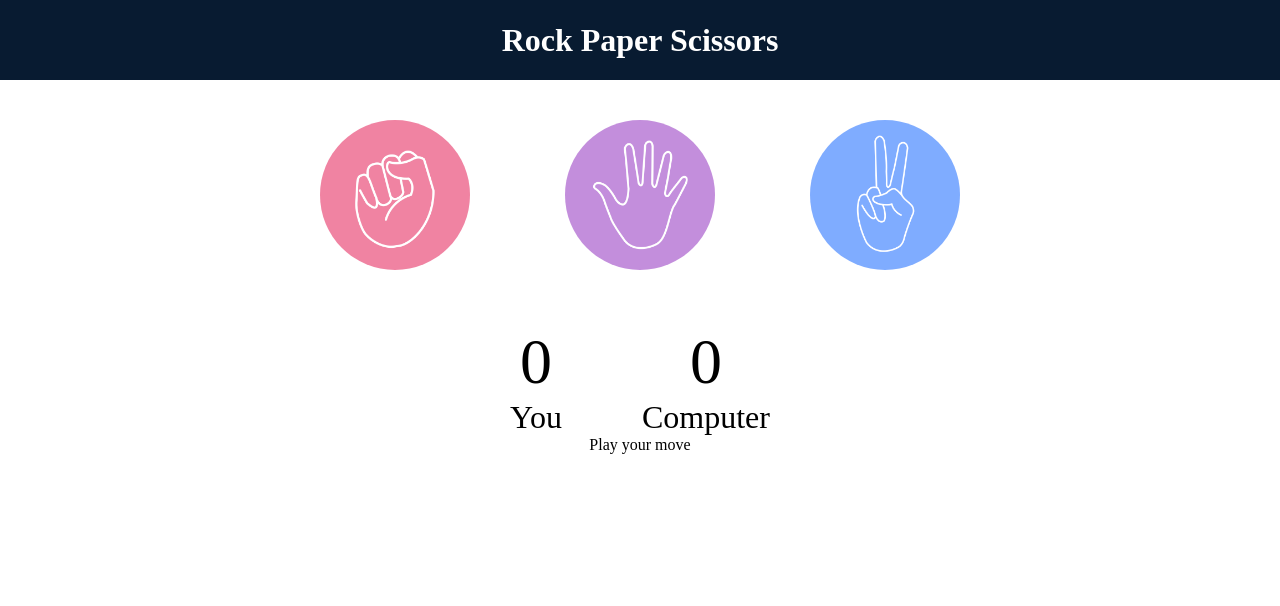
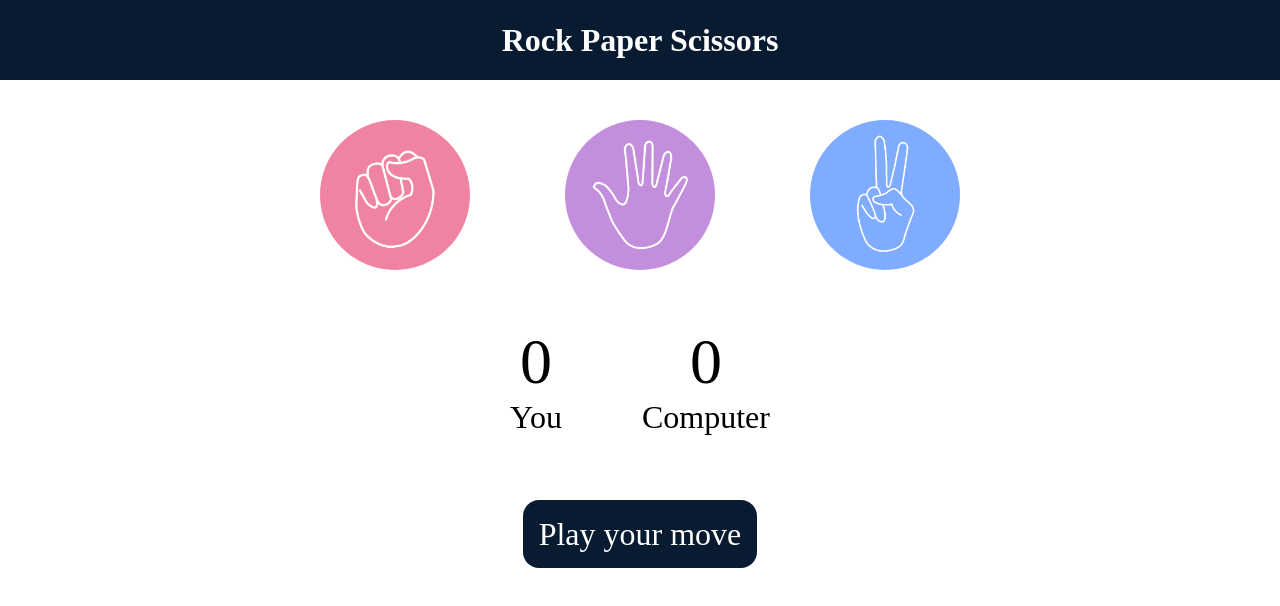
Before and after one commit to DevenderSingh-dev/Mini-Game, a plain HTML site: page index.html in a window 1280 px wide. Drawn offline with Linux system fonts and the light colour scheme.

Commit message:
updated file

```diff
--- a/style.css
+++ b/style.css
@@ -48,3 +48,15 @@ img {
 #user-score, #comp-score {
 font-size: 4rem;
 }
+
+.msg-container {
+    margin-top: 5rem;
+}
+#msg {
+    background-color: #081b31;
+    color: white;
+    font-size: 2rem;
+    display: inline;
+    padding: 1rem;
+    border-radius: 1rem;
+}
```
